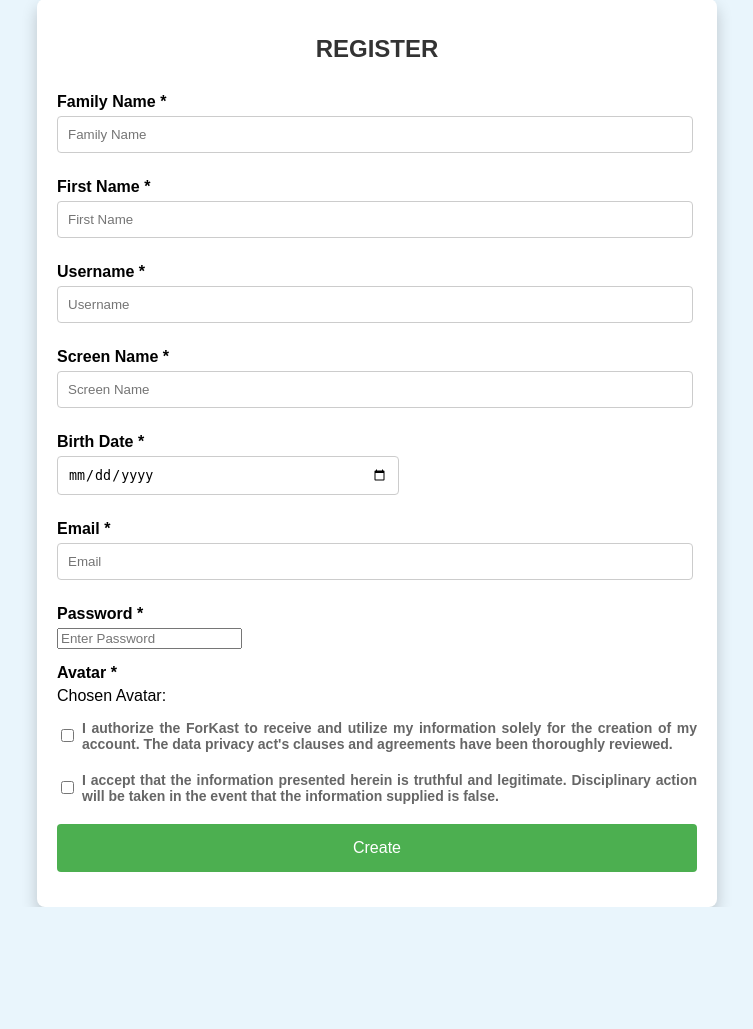
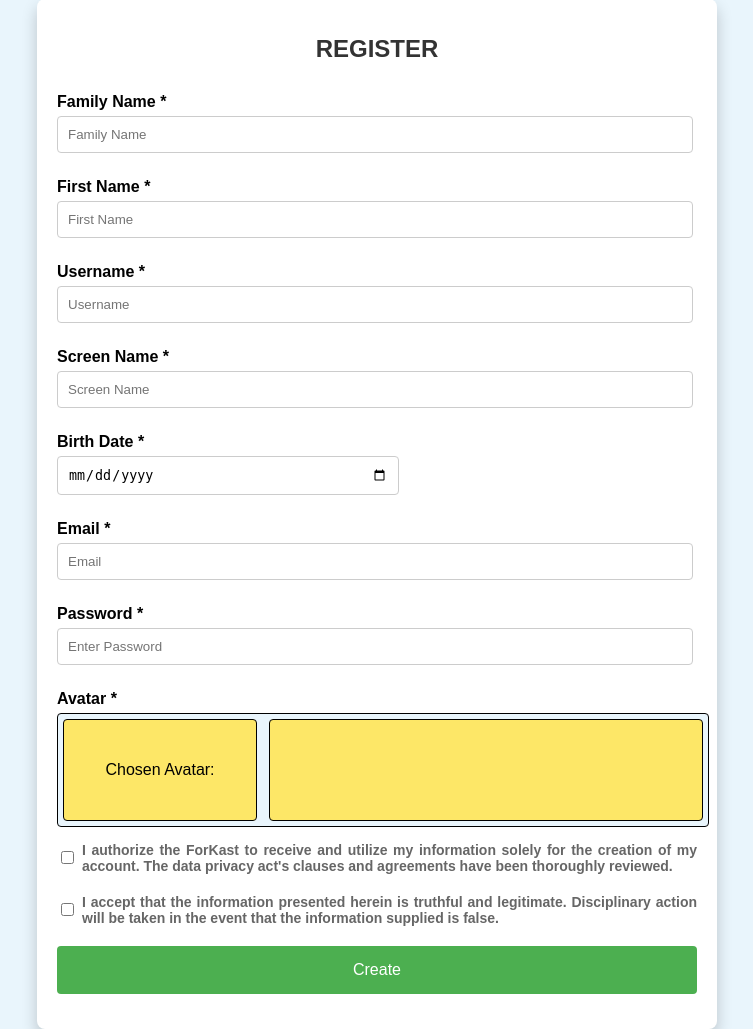
Before and after one commit to CharlizeBrodeth/CCAPDEV_MCO2_FORKAST_final, a Node server app: page /register/ in a window 1280 px wide. Shown: the part 51-1080 px from the top of the page, without its empty margins (263-1016 px from the left). Before the commit the page ends 958 px from the top, so only its background shows below. Run offline with Node 20, Linux system fonts and the light colour scheme; data that the repository does not hold is empty; some libraries are stand-ins or nearby versions.

Commit message:
Add files via upload

```diff
--- /dev/null
+++ b/public/common/reg.js
@@ -0,0 +1,11 @@
+$(document).ready(function() {
+    $(".avatar").click(function() {
+        var chosenAvatarName = $(this).attr("alt"); //name
+        var chosenAvatarImage = $(this).attr("src"); //image
+
+        // Update the chosen avatar container with the selected avatar
+        $(".chosen_avatar").html(`Chosen Avatar: <img class="avatar" src="${chosenAvatarImage}" alt="${chosenAvatarName}">${chosenAvatarName}`);
+
+        $("#avatar_image_input").val(chosenAvatarImage);
+    });
+});
--- a/public/common/style-login-reg.css
+++ b/public/common/style-login-reg.css
@@ -113,7 +113,8 @@ body, html {
 
 /* Input fields */
 input[type="text"],
-input[type="email"] {
+input[type="email"],
+input[type="password"] {
     width: 96%;
     padding: 10px;
     margin-bottom: 10px;
@@ -170,6 +171,63 @@ input[type="checkbox"] {
     background-color: #449D44;
 }
 
+.avatar_container{
+    display: flex;
+    flex-direction: row;
+    justify-content:space-between;
+    width: 100%;
+    height: auto;
+    margin-bottom: 10px;
+    vertical-align: middle;
+    background-color: #e9f5fc;
+    border: 1px solid black;
+    border-radius: 4px;
+    padding: 5px
+}
+
+.chosen_avatar{
+    display: flex;
+    flex-direction: column;
+    justify-content: center;
+    align-items: center;
+    width: 30%;
+    height: 100px;
+    background-color: #FDE767;
+    border: 1px solid black;
+    border-radius: 4px;
+    margin-right: 2px;
+}
+
+.avatar_list{
+    display: flex;
+    flex-direction: row;
+    flex-wrap: wrap;
+    width: 65%;
+    height: auto;
+    background-color: #FDE767;
+    border: 1px solid black;
+    border-radius: 4px;
+    margin-left: 2px;
+    padding: 8px;
+}
+
+.avatar_box{
+    display: flex;
+    flex-direction: column;
+    background-color: #FDE767;
+    border: 1px solid #FDE767;
+    margin: 5px;
+    align-items: center;
+}
+
+.avatar{
+    border-radius: 50%;
+    border: 1px solid black;
+    width: 45px;
+    height: 45px;
+}
+
+
 /* Responsive design for smaller screens */
 @media (max-width: 768px) {
     .register-container {
@@ -179,3 +237,14 @@ input[type="checkbox"] {
 }
 
 /**end of register styles**/
+
+/**edit profile styles**/
+.edit-profile-container {
+    background-color: #fff;
+    border-radius: 8px;
+    box-shadow: 0 4px 8px rgba(0, 0, 0, 0.2);
+    padding: 20px;
+    margin: 20px auto;
+    width: 90%;
+    max-width: 500px;
+}
```
